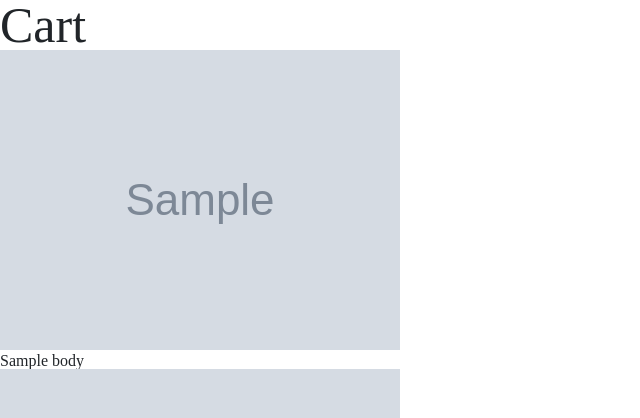
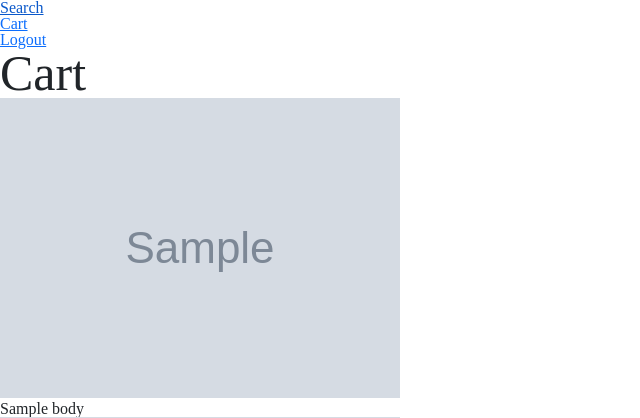
Before and after one commit to breno-albuquerque/my-store-app, a Flask app: page /cart in a window 1280 px wide. Shown: the top 418 px of the page, without its empty margins (0-640 px from the left). Run offline with Flask 2, Linux system fonts and the light colour scheme; a user stored in the database is signed in; tables that the repository leaves empty hold one stand-in row (values such as "Sample post"); grey boxes marked "Sample" are stand-in pictures; a database or web service that is not in the repository returns one stand-in record (values such as "Sample title"); data that the repository does not hold is empty; some libraries are stand-ins or nearby versions.

Commit message:
feat: Add navigation bar to go through pages main, cart and logout

```diff
--- a/app.py
+++ b/app.py
@@ -11,7 +11,7 @@ db = SQL('sqlite:///test.db')
 # Session Secret:
 app.secret_key = "secret"
 
-@app.route('/')
+@app.route('/', methods=["GET", "POST"])
 def index():
     return render_template('home.html')
 
--- a/templates/layout.html
+++ b/templates/layout.html
@@ -11,12 +11,25 @@
     <meta name="viewport" content="width=device-width, initial-scale=1.0">
     <link href="/static/css/style.css" rel="stylesheet">
 
+    <script src="../static/js/layout.js" defer></script>
+
 
     <title>Store App {% block title %} {% endblock %}</title>
 
     {% block head %}{% endblock %}
 </head>
 <body>
+    {% if session['user'] %}
+    <header>
+        <nav>
+            <ul>
+                <li><a href="/main">Search</a></li>
+                <li><a href="/cart">Cart</a></li>
+                <li><a href="/logout">Logout</a></li>
+            </ul>
+        </nav>
+    </header>
+    {% endif %}
     <main>
         {% block main %}{% endblock %}
     </main>
```
Also changed, not shown: test.db.
